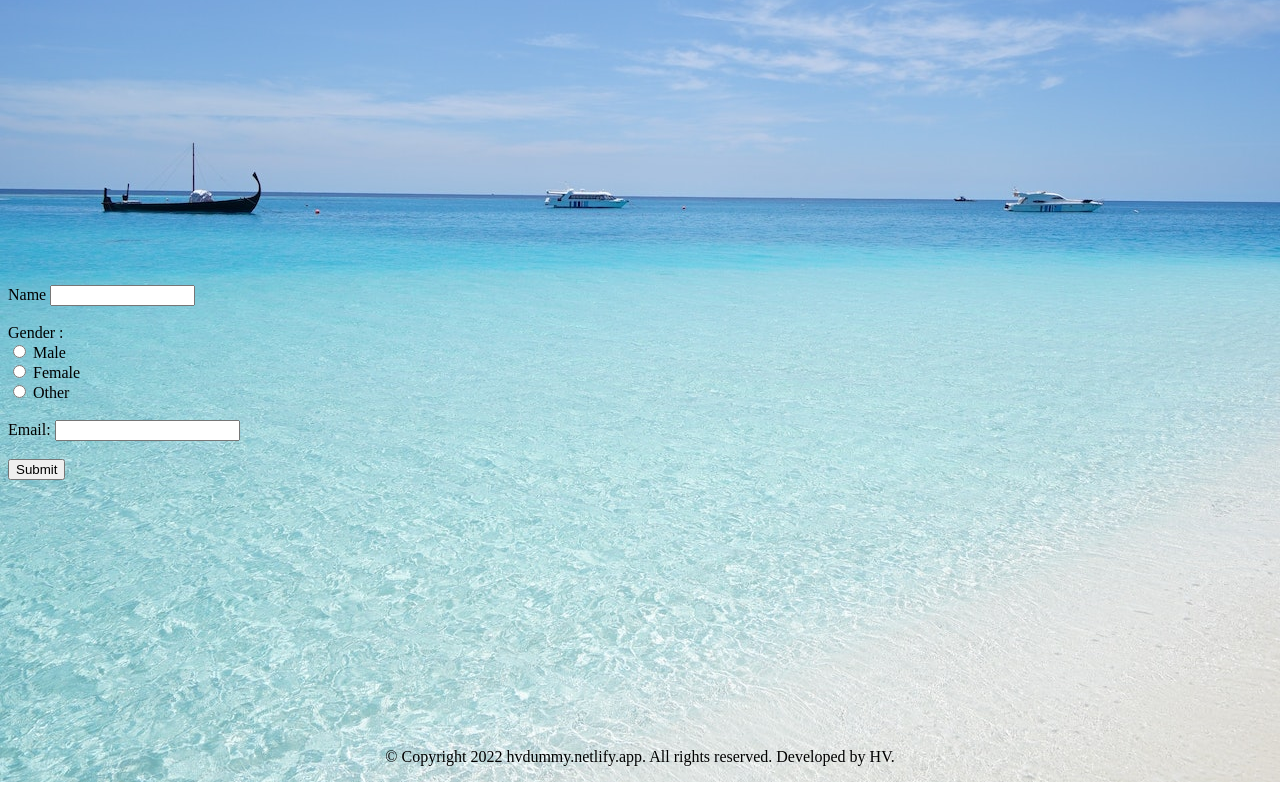
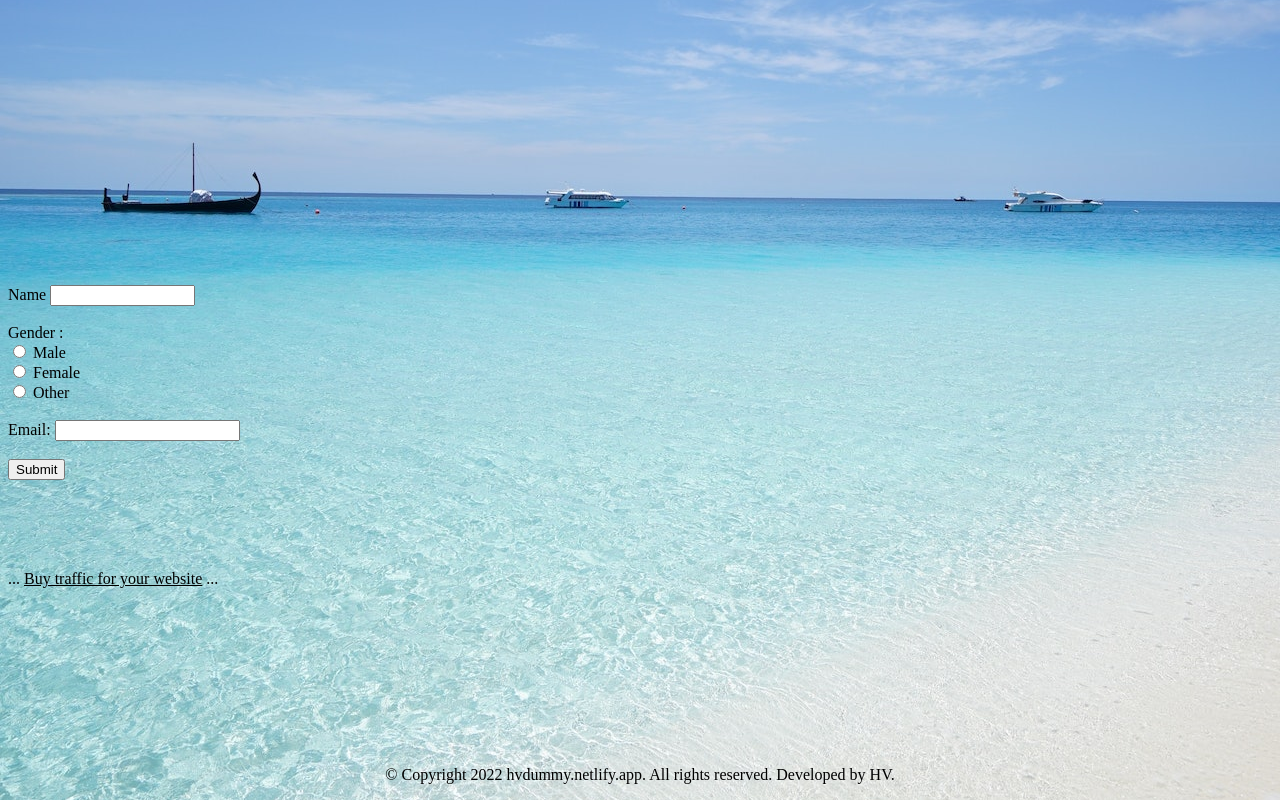
Before and after one commit to Hadeeez/hvweb.github.io, a plain HTML site: page index.html in a window 1280 px wide. Shown: the part 707-1507 px from the top of the page. Drawn offline with Linux system fonts and the light colour scheme.

Commit message:
Update 2

```diff
--- a/index.html
+++ b/index.html
@@ -142,13 +142,17 @@ Email:
 
 
 
+<br /><br /><br /><br /><br />
+
+
+ <div class="footer">
+      ...
+      <a href="https://www.sigmatraffic.com?ref=xxxx">Buy traffic for your website</a>
+      ...
+    </div>
 
 
 
-
-
-
-<br /><br /><br /><br /><br />
 <br /><br /><br /><br /><br />
 <br /><br /><br /><br />
 
```
